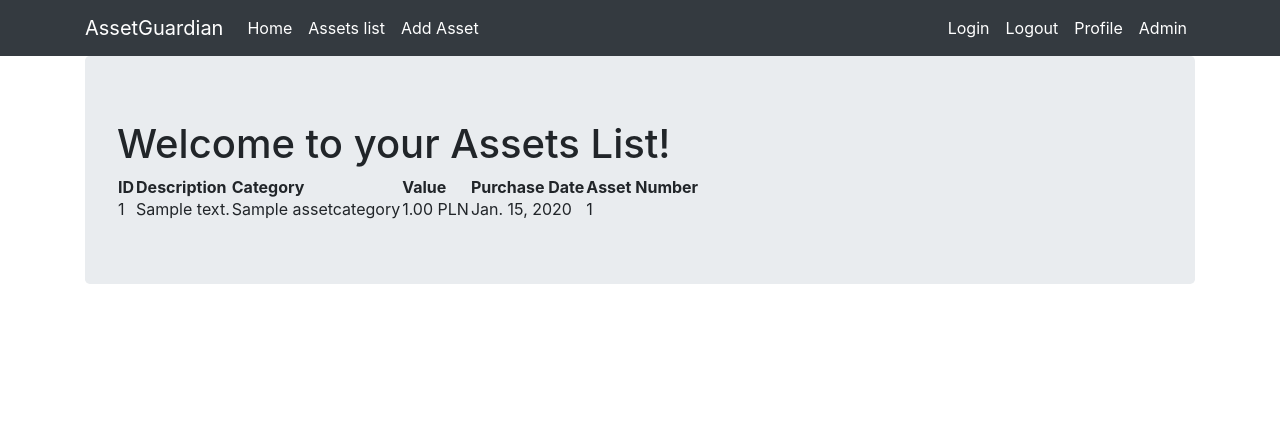
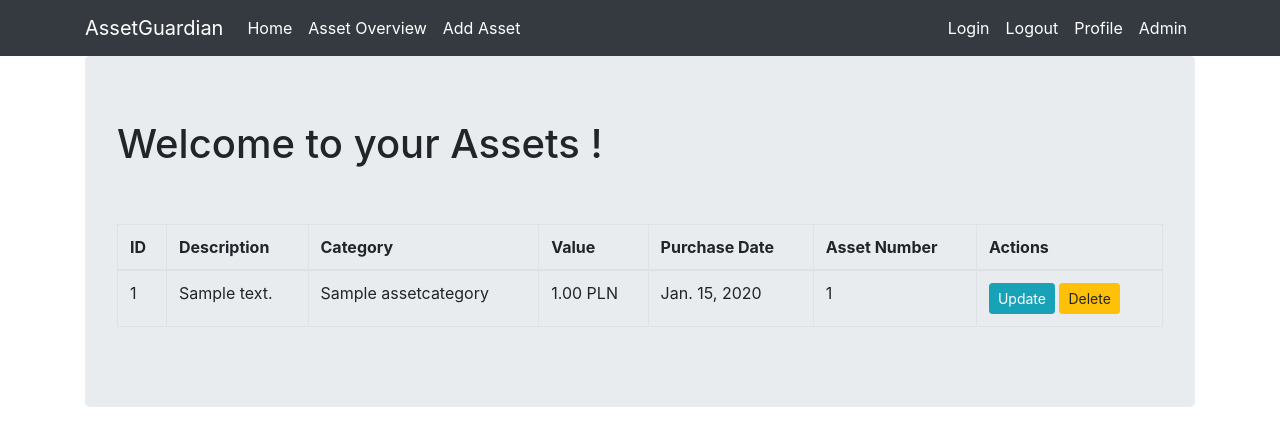
Before and after one commit to beatagliscinska/AssetGuardian, a Django app: page /assets/ in a window 1280 px wide. Shown: the top 446 px of the page. Run offline with Django 5.2, Linux system fonts and the light colour scheme; tables that the repository leaves empty hold one stand-in row (values such as "Sample post"); some libraries are stand-ins or nearby versions.

Commit message:
Added updated version of assetview, update/delete button

```diff
--- a/AssetGuardian/settings.py
+++ b/AssetGuardian/settings.py
@@ -128,7 +128,13 @@ STATIC_ROOT = os.path.join(BASE_DIR, 'staticfiles')
 # Default primary key field type
 # https://docs.djangoproject.com/en/5.0/ref/settings/#default-auto-field
 
+
 DEFAULT_AUTO_FIELD = 'django.db.models.BigAutoField'
+# defines the default auto field to be used for the primary key in newly created models
+
 AUTH_USER_MODEL = 'accounts.CustomUser'
+# defines a custom user model that will be used for authentication and user management
 
 LOGIN_URL = '/login/'
+# specify where redirect the user to log in when they try to access protected
+# resources without being logged in beforehand
--- a/templates/base.html
+++ b/templates/base.html
@@ -22,7 +22,7 @@
       <div class="collapse navbar-collapse" id="navbarNavAltMarkup">
         <div class="navbar-nav mr-auto">
           <a class="nav-item nav-link active" href="{% url 'home' %}">Home</a>
-          <a class="nav-item nav-link active" href="{% url 'assets' %}">Assets list</a>
+          <a class="nav-item nav-link active" href="{% url 'assets' %}">Asset Overview</a>
           <a class="nav-item nav-link active" href="{% url 'asset_create' %}">Add Asset</a>
         </div>
         <div class="navbar-nav">
--- a/viewer/templates/asset_confirm_delete.html
+++ b/viewer/templates/asset_confirm_delete.html
@@ -7,5 +7,6 @@
       Are you sure you want to delete Asset id. {{ object.id }}. {{ object.description }} : asset number = {{ object.asset_number }} from database?
     </p>
     <input type="submit" value="Delete" class="btn btn-danger">
+    <a class="btn btn-info" href="{% url 'assets' %}">Cancel</a>
   </form>
 {% endblock %}
--- a/viewer/templates/assets.html
+++ b/viewer/templates/assets.html
@@ -1,8 +1,8 @@
 {% extends "base.html" %}
 
 {% block content %}
-  <h1>Welcome to your Assets List!</h1>
-  <table>
+  <h1>Welcome to your Assets !</h1>
+  <table class="table table-bordered">
     <thead>
       <tr>
         <th>ID</th>
@@ -11,19 +11,36 @@
         <th>Value</th>
         <th>Purchase Date</th>
         <th>Asset Number</th>
+        <th>Actions</th>
       </tr>
+    <br><br>
+
     </thead>
     <tbody>
       {% for asset in object_list %}
-      <tr>
+      <tr onmouseover="this.style.backgroundColor='#f5f5f5'" onmouseout="this.style.backgroundColor=''">
         <td>{{ asset.id }}</td>
         <td>{{ asset.description }}</td>
         <td>{{ asset.category.name }}</td>
         <td>{{ asset.value }} PLN</td>
         <td>{{ asset.purchase_date }}</td>
         <td>{{ asset.asset_number }}</td>
+        <td>
+          <button type="submit" class="btn btn-info btn-sm" onclick="updateAsset(this)" data-id="{{ asset.id }}"> Update </button>
+          <button type="button" class="btn btn-warning btn-sm" onclick="deleteAsset(this)" data-id="{{ asset.id }}">Delete</button>
+        </td>
       </tr>
       {% endfor %}
     </tbody>
   </table>
+  <script>
+    function deleteAsset(button) {
+      var assetId = button.getAttribute("data-id");
+      window.location.href = "/asset/" + assetId + "/delete/";
+    }
+    function updateAsset(button) {
+      var assetId = button.getAttribute("data-id");
+      window.location.href = "/asset/" + assetId + "/update/";
+    }
+  </script>
 {% endblock %}
--- a/viewer/views.py
+++ b/viewer/views.py
@@ -19,9 +19,9 @@ class AssetCreateView(PermissionRequiredMixin, CreateView):
     success_url = reverse_lazy('assets')
     permission_required = 'viewer.add_asset'
 
-    def get_context_data(self, **kwargs):
+    def get_context_data(self, **kwargs):  # method to provide additional data to the template
         context = super().get_context_data(**kwargs)
-        context['submit_label'] = 'Submit'  # Ustawienie etykiety przycisku na "Submit"
+        context['submit_label'] = 'Add asset'
         return context
 
     def form_invalid(self, form):
@@ -31,13 +31,13 @@ class AssetCreateView(PermissionRequiredMixin, CreateView):
 
 class AssetUpdateView(UpdateView):
     model = Asset
-    template_name = 'form.html'  # Twój szablon HTML
+    template_name = 'form.html'
     form_class = AssetForm
     success_url = reverse_lazy('assets')
 
-    def get_context_data(self, **kwargs):
+    def get_context_data(self, **kwargs):  # method to provide additional data to the template
         context = super().get_context_data(**kwargs)
-        context['submit_label'] = 'Update'  # Ustawienie etykiety przycisku na "Update"
+        context['submit_label'] = 'Update'
         return context
 
 
```
